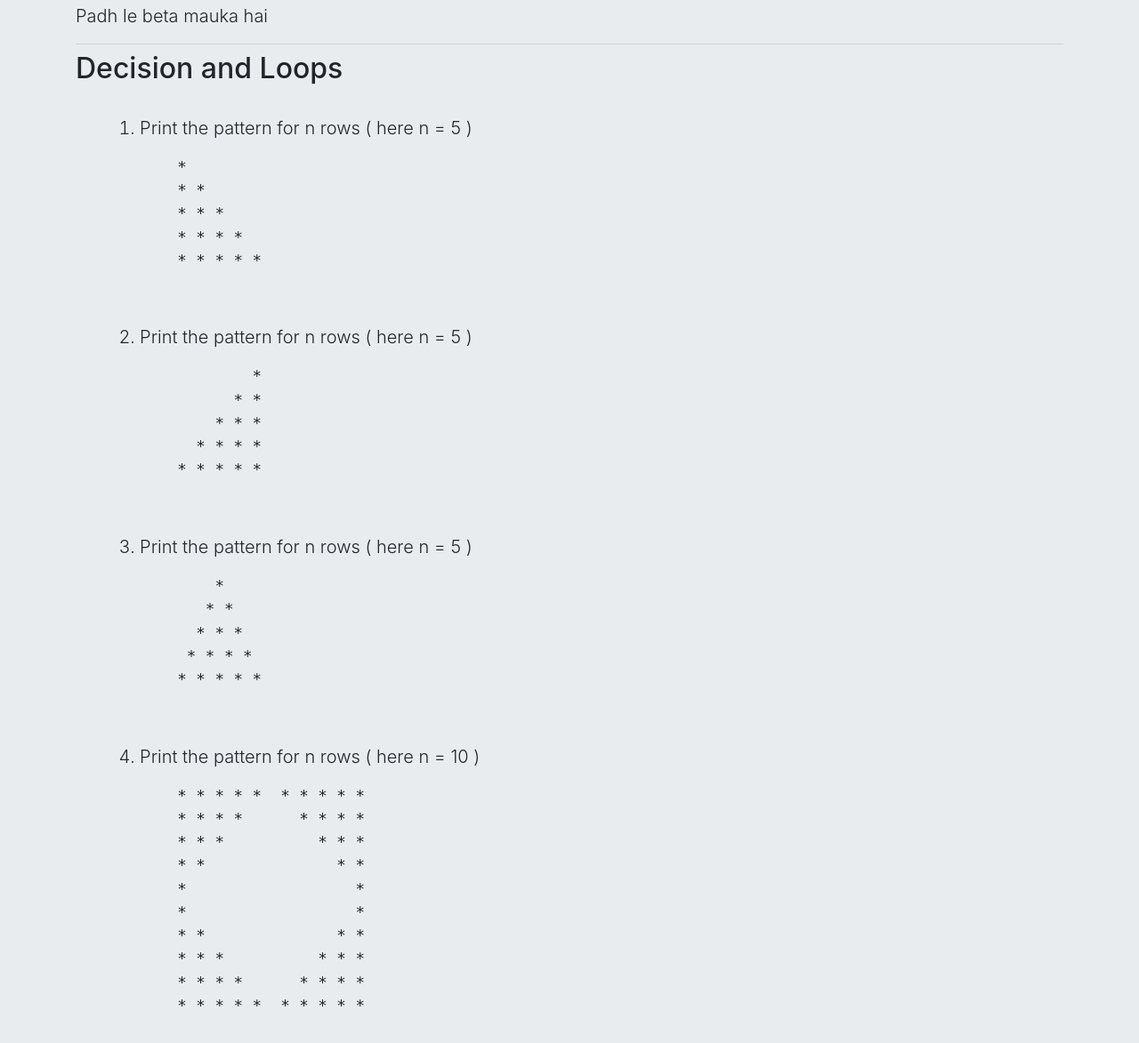
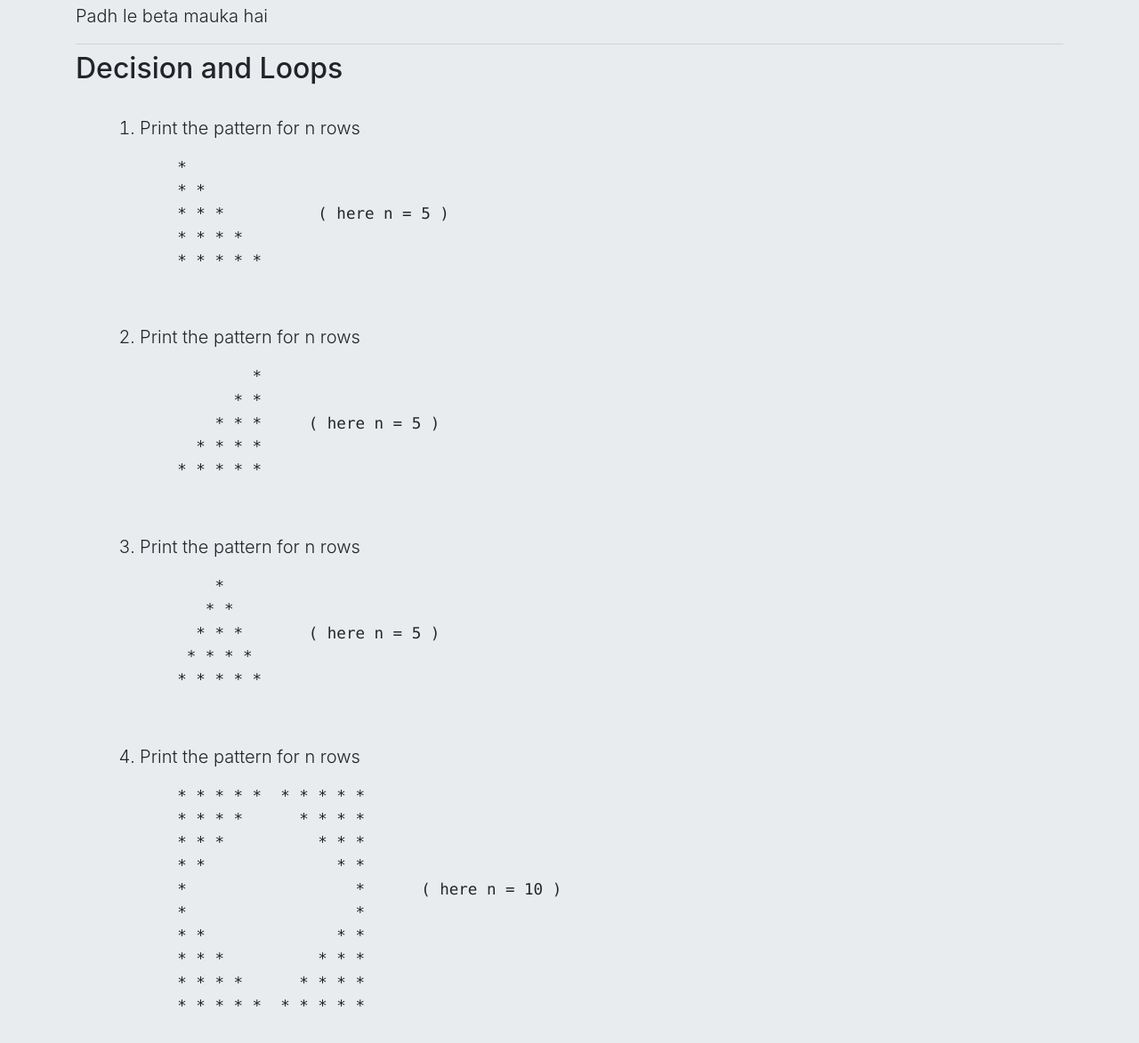
Before and after one commit to DeweshSoc/C-MCQs-Website, a plain HTML site: page index.html in a window 1280 px wide. Shown: the part 179-1352 px from the top of the page at 89% size. Drawn offline with nearby package versions, Linux system fonts and the light colour scheme.

Commit message:
Update Index

```diff
--- a/index.html
+++ b/index.html
@@ -45,12 +45,12 @@
           <form onsubmit="return check()">
             <ol>
               <li class="question1">
-                <p class="question" id="question1">Print the pattern for n rows ( here n = 5 )</p>
+                <p class="question" id="question1">Print the pattern for n rows</p>
                 <p class="question code ml-5" id="question1code">
                     <pre>
     *
     * *
-    * * *
+    * * *          ( here n = 5 )
     * * * *
     * * * * *
                     </pre>
@@ -95,12 +95,12 @@
                 </div> -->
               </li>
               <li class="question2">
-                <p class="question" id="question2">Print the pattern for n rows ( here n = 5 )</p>
+                <p class="question" id="question2">Print the pattern for n rows</p>
                 <p class="question code ml-5" id="question2code">
                     <pre>
             *
           * *
-        * * *
+        * * *     ( here n = 5 )
       * * * *
     * * * * *
                     </pre>
@@ -148,12 +148,12 @@
                 </div> -->
               </li>
               <li class="question3">
-                <p class="question" id="question3">Print the pattern for n rows ( here n = 5 )</p>
+                <p class="question" id="question3">Print the pattern for n rows</p>
                 <p class="question code ml-5" id="question3code">
                   <pre>
         *
        * *
-      * * *
+      * * *       ( here n = 5 )
      * * * *
     * * * * *
                   </pre>
@@ -202,14 +202,14 @@
                 </div>
               </li> -->
               <li class="question4">
-                <p class="question" id="question4">Print the pattern for n rows ( here n = 10 )</p>
+                <p class="question" id="question4">Print the pattern for n rows</p>
                 <p class="question code ml-5" id="question4code">
                     <pre>
     * * * * *  * * * * *
     * * * *      * * * *
     * * *          * * *
     * *              * *
-    *                  *
+    *                  *      ( here n = 10 )
     *                  *
     * *              * *
     * * *          * * *
```
